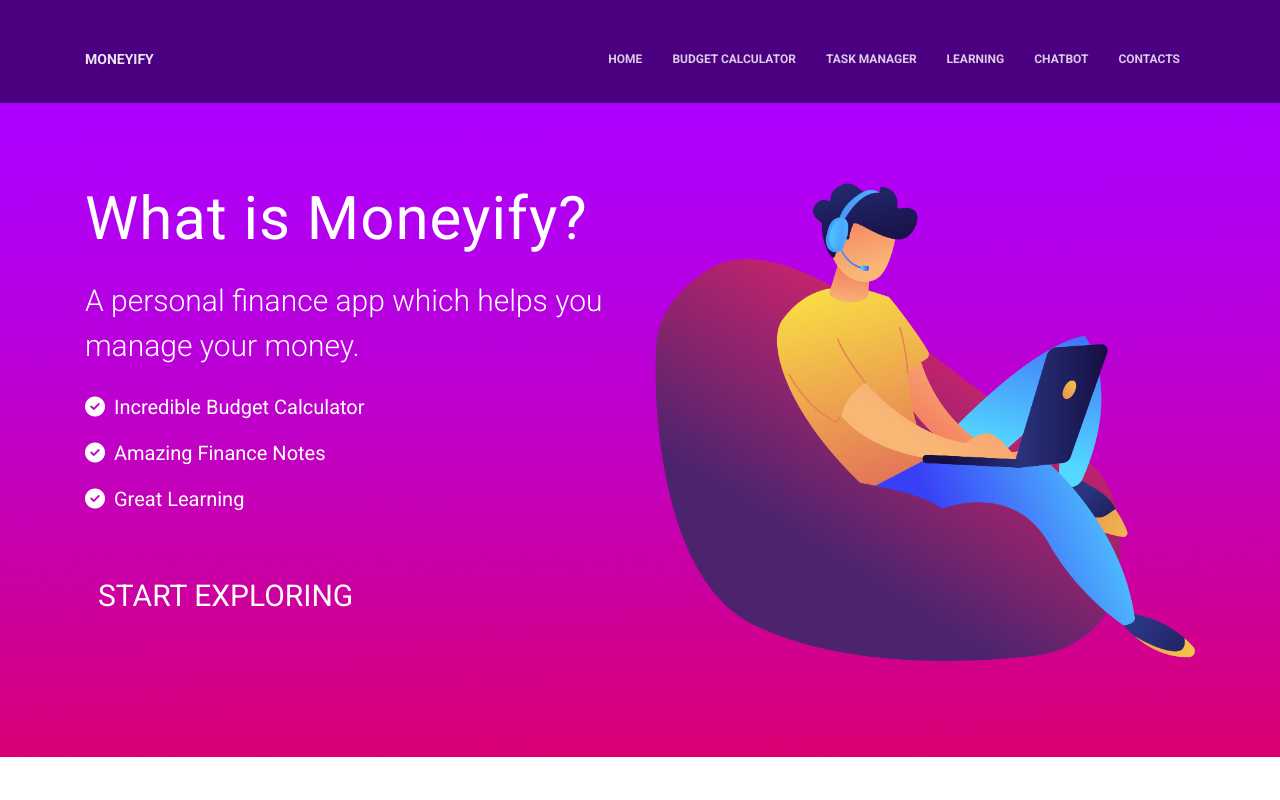
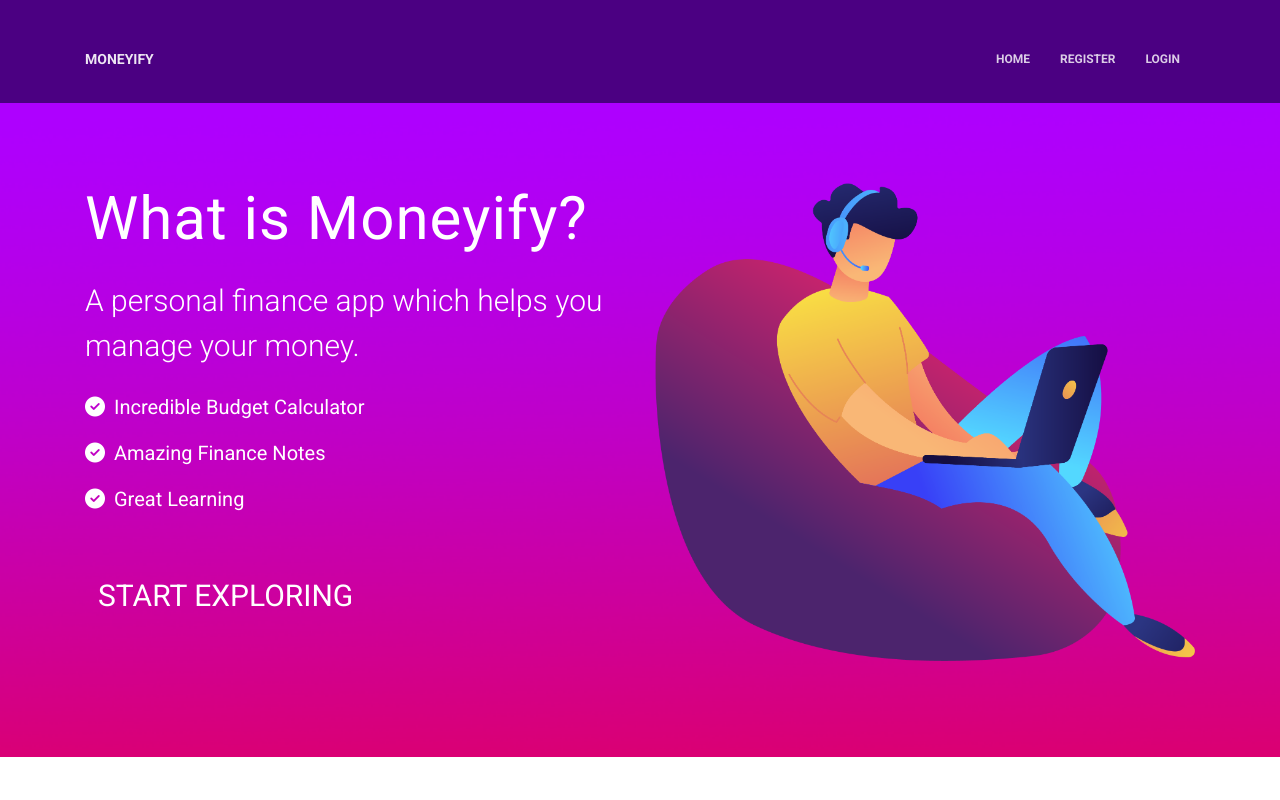
Before and after one commit to petkokp/moneyify, an Angular app in the folder moneyify/: page / in a window 1280 px wide. Shown: the top 800 px of the page. Built offline with nearby package versions, Linux system fonts and the light colour scheme.

Commit message:
implement logout functionality and change header

```diff
--- a/moneyify/src/app/auth.service.ts
+++ b/moneyify/src/app/auth.service.ts
@@ -3,7 +3,6 @@ import { HttpClient, HttpResponse } from '@angular/common/http';
 import { WebRequestService } from './web-request.service';
 import { Router } from '@angular/router';
 import { shareReplay, tap } from 'rxjs/operators';
-
 
 @Injectable({
   providedIn: 'root'
@@ -12,12 +11,14 @@ export class AuthService {
 
   constructor(private webService: WebRequestService, private router: Router, private http: HttpClient) { }
 
+  isLogged: boolean;
+
   login(email: string, password: string) {
     return this.webService.login(email, password).pipe(
       shareReplay(),
       tap((res: HttpResponse<any>) => {
         this.setSession(res.body._id, res.headers.get('x-access-token'), res.headers.get('x-refresh-token'));
-        console.log("LOGGED IN!");
+        this.isLogged = true;
       })
     )
   }
@@ -28,6 +29,7 @@ export class AuthService {
       tap((res: HttpResponse<any>) => {
         this.setSession(res.body._id, res.headers.get('x-access-token'), res.headers.get('x-refresh-token'));
         console.log("Successfully registered and now logged in!");
+        this.isLogged = true;
       })
     )
   }
@@ -36,6 +38,8 @@ export class AuthService {
     this.removeSession();
 
     this.router.navigate(['/login']);
+
+    this.isLogged = false;
   }
 
   getAccessToken() {
--- a/moneyify/src/app/header/header.component.html
+++ b/moneyify/src/app/header/header.component.html
@@ -1,4 +1,4 @@
-<header>
+<header *ngIf="this.authService.isLogged === true">
   <nav class="navbar navbar-expand-md navbar-transparent">
     <div class="container">
       <a class="navbar-brand px-0 py-0" href="#">Moneyify</a>
@@ -10,6 +10,23 @@
           <li class="nav-item"><a class="nav-link" routerLink="/learning" routerLinkActive="active">Learning</a></li>
           <li class="nav-item"><a class="nav-link" routerLink="/chatbot" routerLinkActive="active">Chatbot</a></li>
           <li class="nav-item"><a class="nav-link" href="#contacts">Contacts</a></li>
+          <li class="nav-item"><a class="nav-link" routerLink="/logout" routerLinkActive="active" (click)="onLogoutButtonClicked()">Logout</a></li>
+        </ul>
+      </div>
+    </div>
+  </nav>
+</header>
+
+<header *ngIf="this.authService.isLogged !== true">
+  <nav class="navbar navbar-expand-md navbar-transparent">
+    <div class="container">
+      <a class="navbar-brand px-0 py-0" href="#">Moneyify</a>
+      <div class="collapse navbar-collapse">
+        <ul class="navbar-nav ml-auto">
+          <li class="nav-item"><a class="nav-link" routerLink="" routerLinkActive="active">Home</a></li>
+          <li class="nav-item"><a class="nav-link" routerLink="/register" routerLinkActive="active">Register</a></li>
+          <li class="nav-item"><a class="nav-link" routerLink="/login" routerLinkActive="active">Login</a></li>
+
         </ul>
       </div>
     </div>
--- a/moneyify/src/app/header/header.component.ts
+++ b/moneyify/src/app/header/header.component.ts
@@ -1,4 +1,6 @@
 import { Component, OnInit } from '@angular/core';
+import { Router } from '@angular/router';
+import { AuthService } from '../auth.service';
 
 @Component({
   selector: 'app-header',
@@ -7,9 +9,14 @@ import { Component, OnInit } from '@angular/core';
 })
 export class HeaderComponent implements OnInit {
 
-  constructor() { }
+  constructor(public authService: AuthService, private router: Router) { }
 
   ngOnInit(): void {
   }
 
+  onLogoutButtonClicked(email: string, password: string) {
+    this.authService.logout();
+    this.router.navigate(['']);
+  }
+
 }
```
